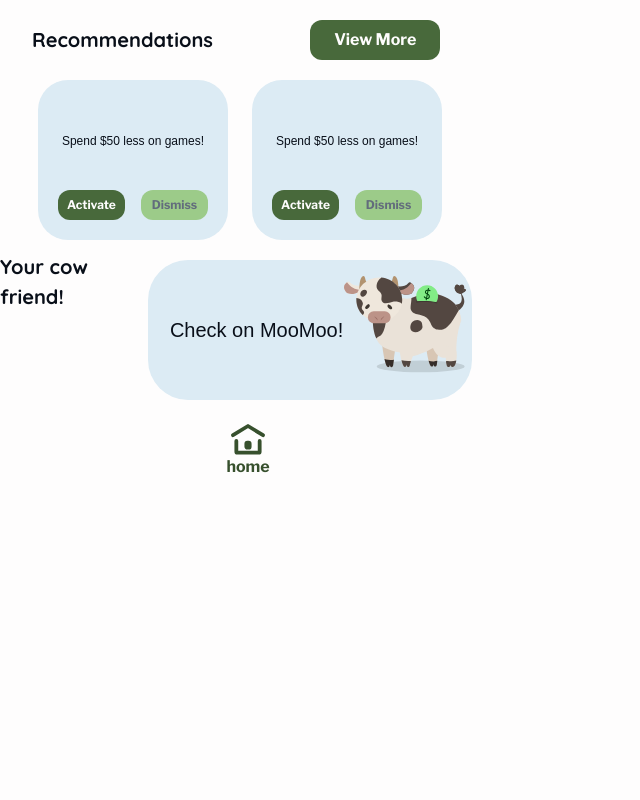
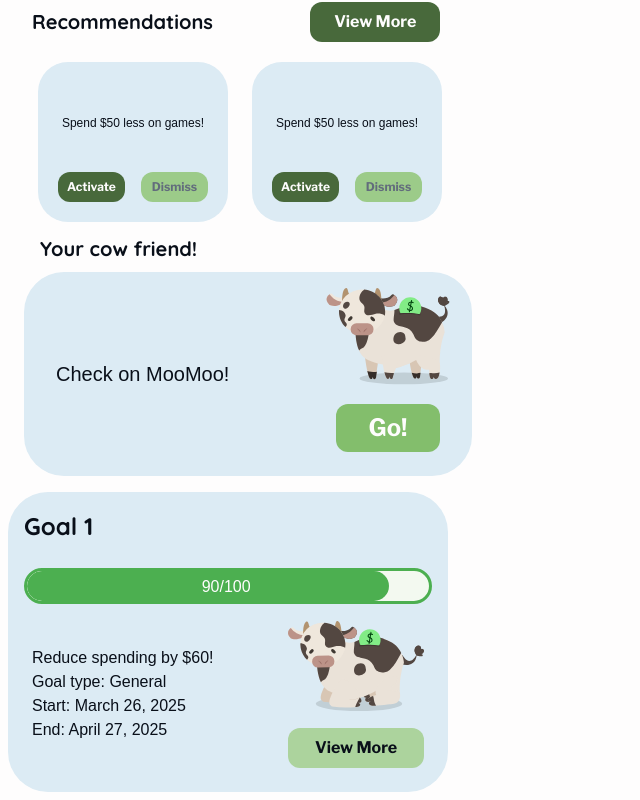
Before and after one commit to AlyssaHug/Design02_App, a Next.js app: page / in a window 1280 px wide. Shown: the part 621-1421 px from the top of the page, without its empty margins (0-640 px from the left). Before the commit the page ends 1116 px from the top, so only its background shows below. Built offline with nearby package versions, Linux system fonts and the light colour scheme.

Commit message:
added detailed goal cards, completed goal cards

```diff
--- a/app/globals.css
+++ b/app/globals.css
@@ -13,9 +13,22 @@ html {
     display: flex;
     flex-direction: columns;
     justify-content: center;
+    align-items: center;
 }
 
 .sameSizedButtons {
     display: flex;
     justify-content: center;
 }
+.checkMoo {
+    display: flex;
+    flex-direction: column;
+    justify-content: center;
+    padding-left: 16px;
+}
+.subheader {
+    font-size: 20px;
+    font-weight: bold;
+    font-family: var(--font-quicksand);
+    padding-left: 24px;
+}
--- a/app/page.js
+++ b/app/page.js
@@ -4,7 +4,7 @@ import { Goals } from "./ui/GoalCards/GoalCards";
 import { GoalRecs } from "./ui/GoalCards/GoalCards";
 import styles from "@/app/ui/GoalCards/GoalCards.module.css";
 import Button from "./ui/Buttons/Buttons";
-import { GoalCow } from "./ui/GoalCards/GoalCards";
+import { GoalCow, GoalDetailed } from "./ui/GoalCards/GoalCards";
 function page() {
     return (
         <div>
@@ -45,20 +45,22 @@ function page() {
                 <GoalRecs value='Spend $50 less on games!' />
                 <GoalRecs value='Spend $50 less on games!' />
             </div>
-            <div className={styles.checkMoo}>
+            <div className='checkMoo'>
                 <div className={styles.subheaderContent}>
-                    <h3 className={styles.subheader}>Your cow friend!</h3>
+                    <h3 className='subheader'>Your cow friend!</h3>
                 </div>
                 <GoalCow
                     type='goalCow'
                     value='Check on MooMoo!'
+                    text='Go!'
                 />
             </div>
-            <Button
-                value='home'
-                type='home'
-                color='nav'
-                imageSrc='/navbar-icons/home-icon.svg'
+            <GoalDetailed
+                goal='Goal 1'
+                title='Reduce spending by $60!'
+                type='General'
+                start='March 26, 2025'
+                end='April 27, 2025'
             />
         </div>
     );
--- a/app/ui/Buttons/Buttons.js
+++ b/app/ui/Buttons/Buttons.js
@@ -39,6 +39,7 @@ export default function Button({
         [styles.caption]: size === "caption",
         [styles.cow]: color === "cow",
         [styles.cowActive]: color === "cow-active",
+        [styles.goalMoo]: type === "goalMoo",
     });
 
     return (
--- a/app/ui/Buttons/Buttons.module.css
+++ b/app/ui/Buttons/Buttons.module.css
@@ -42,7 +42,15 @@
     color: #090f19;
     background-color: #acd39d;
 }
-
+.goalMoo {
+    color: #fefdfd;
+    background-color: #83be6c;
+    font-family: var(--font-libre-franklin);
+    font-size: 24px;
+    padding: 10px;
+    width: 104px;
+    height: 48px;
+}
 .outline {
     color: #4b5961;
     border: 2px solid #4b5961;
--- a/app/ui/GoalCards/GoalCards.js
+++ b/app/ui/GoalCards/GoalCards.js
@@ -114,12 +114,64 @@ export function GoalCow({ value, type }) {
         <div className={styles.goalCow}>
             <div className={styles.cowContent}>
                 <p className={styles.cowText}>{value}</p>
-                <Moomoo
-                    className={styles.cow}
-                    size='goals'
-                    src='moomoonormal.svg'
-                />
+                <div className={styles.imageStack}>
+                    <Moomoo
+                        className={styles.cow}
+                        size='goals'
+                        src='moomoonormal.svg'
+                    />
+                    <Button
+                        className={styles.go}
+                        value='Go!'
+                        type='goalMoo'
+                    />
+                </div>
             </div>
         </div>
     );
 }
+
+export function GoalDetailed({
+    goal,
+    title,
+    type,
+    start,
+    end,
+    value,
+    imageSrc,
+}) {
+    const goalDetailedClasses = classNames(
+        styles.goalDetail,
+        quicksand.variable,
+        libreFranklin.variable
+    );
+    {
+        return (
+            <div className={styles.container}>
+                <h3 className={styles.header}>{goal}</h3>
+                <ProgressBar
+                    progress={90}
+                    goal={100}
+                />
+                <div className={styles.goalContent}>
+                    <div className={styles.details}>
+                        <p>{title}</p>
+                        <p>Goal type: {type}</p>
+                        <p>Start: {start}</p>
+                        <p>End: {end}</p>
+                    </div>
+                    <div className={styles.imageStack}>
+                        <Moomoo
+                            size='goals'
+                            src='/moomoolayingdown.svg'
+                        />
+                        <Button
+                            value='View More'
+                            type='view'
+                        />
+                    </div>
+                </div>
+            </div>
+        );
+    }
+}
--- a/app/ui/GoalCards/GoalCards.module.css
+++ b/app/ui/GoalCards/GoalCards.module.css
@@ -27,11 +27,7 @@
     flex: 0 0 20%;
 }
 .content {
-    display: flex;
-    flex-wrap: wrap;
-    justify-content: center;
-    align-items: center;
-    padding-bottom: 24px;
+    padding-bottom: 6px;
 }
 /*======Goals======*/
 
@@ -103,32 +99,45 @@
     display: flex;
 }
 /*===Cards with moomoo===*/
+.goalCow {
+    display: inline-block;
+}
+.cowContent {
+    margin: 8px;
+    align-self: center;
+    border-radius: 40px;
+    padding: 16px;
+    background-color: #dcebf4;
+    display: flex;
+    align-items: center;
+    justify-content: space-between;
+}
+.imageStack {
+    display: flex;
+    flex-direction: column;
+    align-items: center;
+    justify-content: center;
+}
 
-.goalCow {
+.cowText {
+    font-size: 20px;
+    flex: 0 0 65%;
+    padding-left: 16px;
+}
+
+.container {
     background-color: #dcebf4;
     margin: 8px;
     align-self: center;
     border-radius: 40px;
     padding: 16px;
     max-width: 440px;
-    display: flex;
-    justify-content: center;
 }
-.cowContent {
+.goalContent {
     display: flex;
     align-items: center;
-    justify-content: center;
+    justify-content: space-between;
+    padding-left: 8px;
+    padding-right: 8px;
+    padding-top: 8px;
 }
-.cow {
-    justify-content: right;
-}
-.cowText {
-    font-size: 20px;
-    flex: 0 0 65%;
-    padding-left: 16px;
-}
-.checkMoo {
-    display: flex;
-    justify-content: center;
-    flex-direction: rows;
-}
--- a/app/ui/moomoo/moomoo.module.css
+++ b/app/ui/moomoo/moomoo.module.css
@@ -14,7 +14,7 @@
 }
 
 .goals {
-    width: 137.707px;
+    width: 136px;
     height: 108px;
 }
 
```
